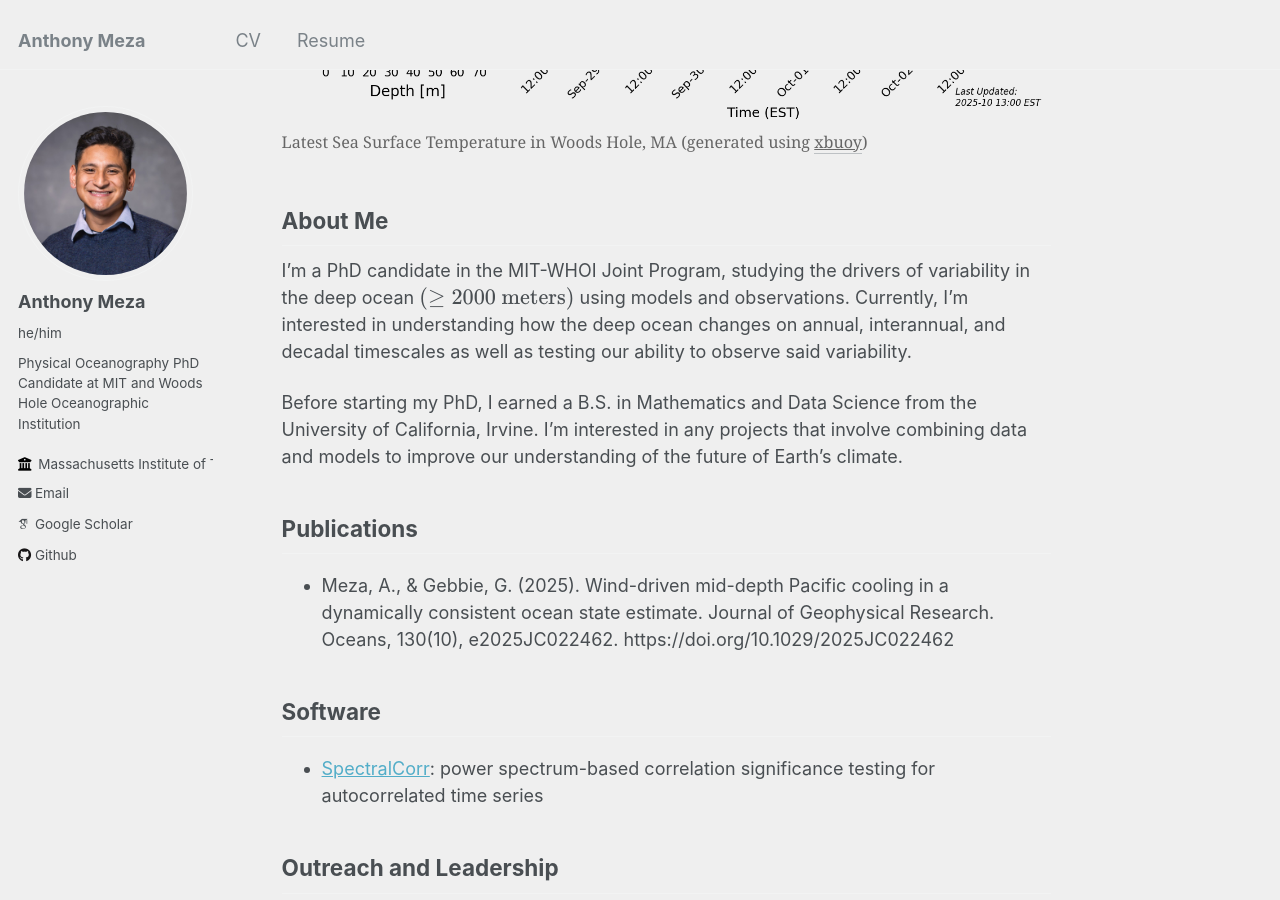
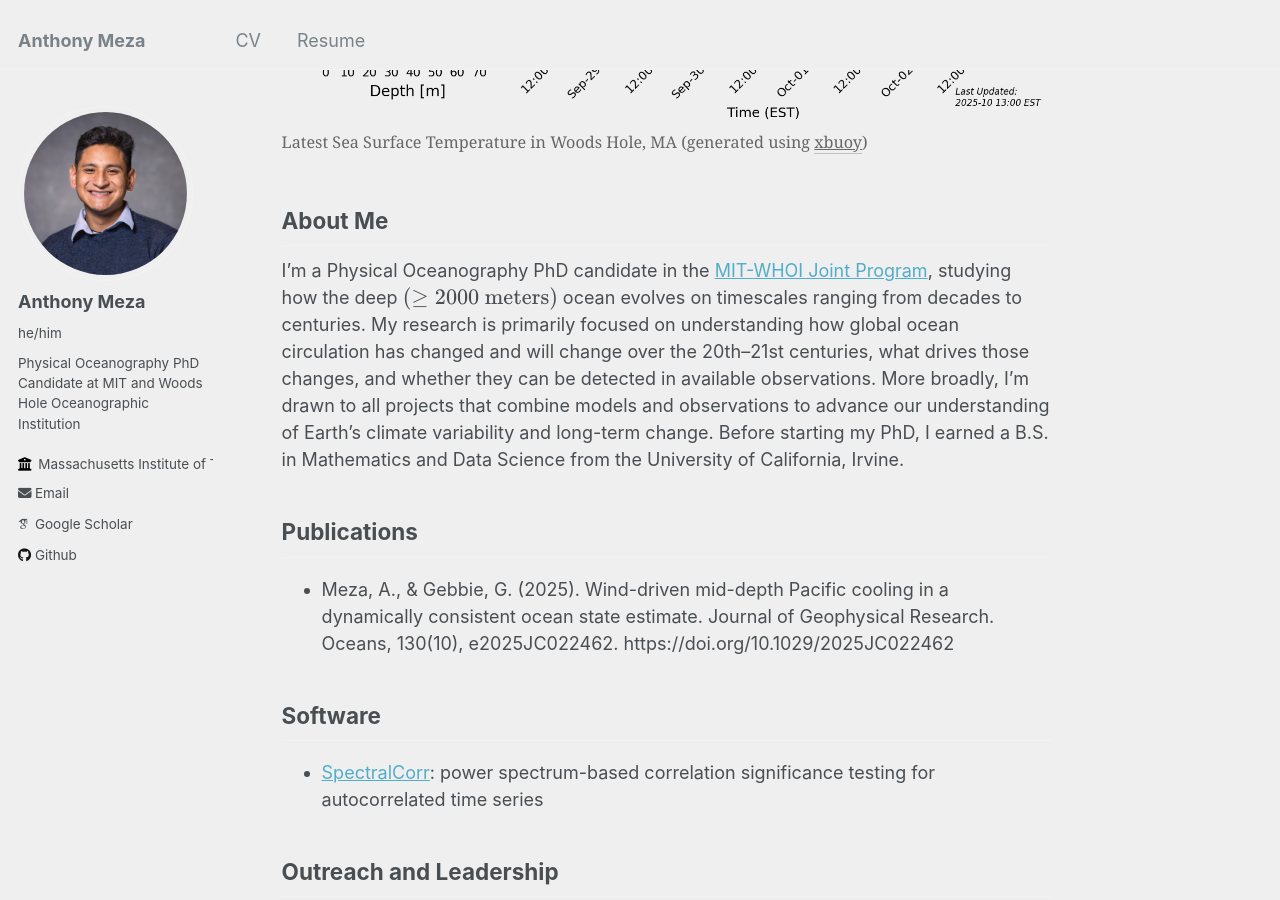
Before and after one commit to anthony-meza/anthony-meza.github.io, a Jekyll site: the page built from _pages/about.md, in a window 1280 px wide and 900 px high, scrolled down 508 px. Built offline with Jekyll 4.4.1, drawn with Linux system fonts in a browser that asks for light colours; some web fonts are replaced.

Commit message:
Update about.md

```diff
--- a/_pages/about.md
+++ b/_pages/about.md
@@ -26,9 +26,9 @@ redirect_from:
 </figure>
 
 ## About Me
-I'm a PhD candidate in the MIT-WHOI Joint Program, studying the drivers of variability in the deep ocean $$(\geq 2000 \textrm{ meters})$$ using models and observations. Currently, I'm interested in understanding how the deep ocean changes on annual, interannual, and decadal timescales as well as testing our ability to observe said variability.
-
-Before starting my PhD, I earned a B.S. in Mathematics and Data Science from the University of California, Irvine. I'm interested in any projects that involve combining data and models to improve our understanding of the future of Earth's climate.
+I'm a Physical Oceanography PhD candidate in the [MIT-WHOI Joint Program](https://mit.whoi.edu/), studying how the deep  $$(\geq 2000 \textrm{ meters})$$ ocean evolves on timescales ranging from decades to centuries. My research is primarily focused on understanding how global ocean circulation has changed and will change over the 20th–21st centuries, what drives those changes, and whether they can be detected in available observations.
+More broadly, I’m drawn to all projects that combine models and observations to advance our understanding of Earth’s climate variability and long-term change.
+Before starting my PhD, I earned a B.S. in Mathematics and Data Science from the University of California, Irvine.
 
 ## Publications
 - Meza, A., & Gebbie, G. (2025). Wind-driven mid-depth Pacific cooling in a dynamically consistent ocean state estimate. Journal of Geophysical Research. Oceans, 130(10), e2025JC022462. https://doi.org/10.1029/2025JC022462
```
